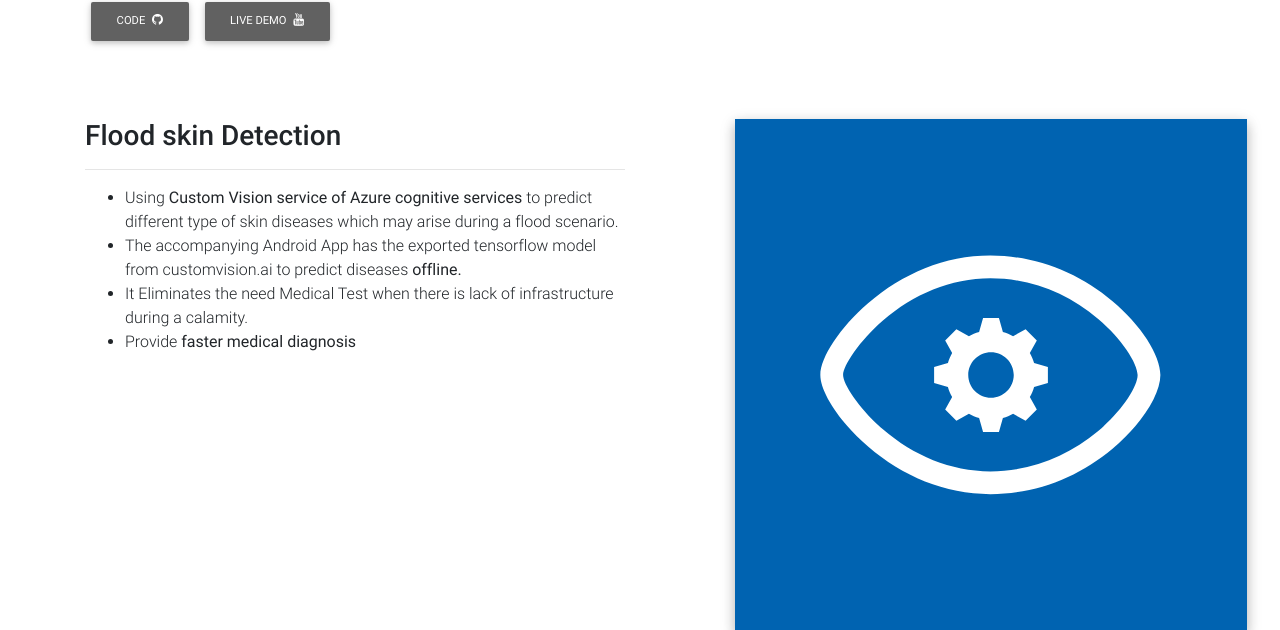
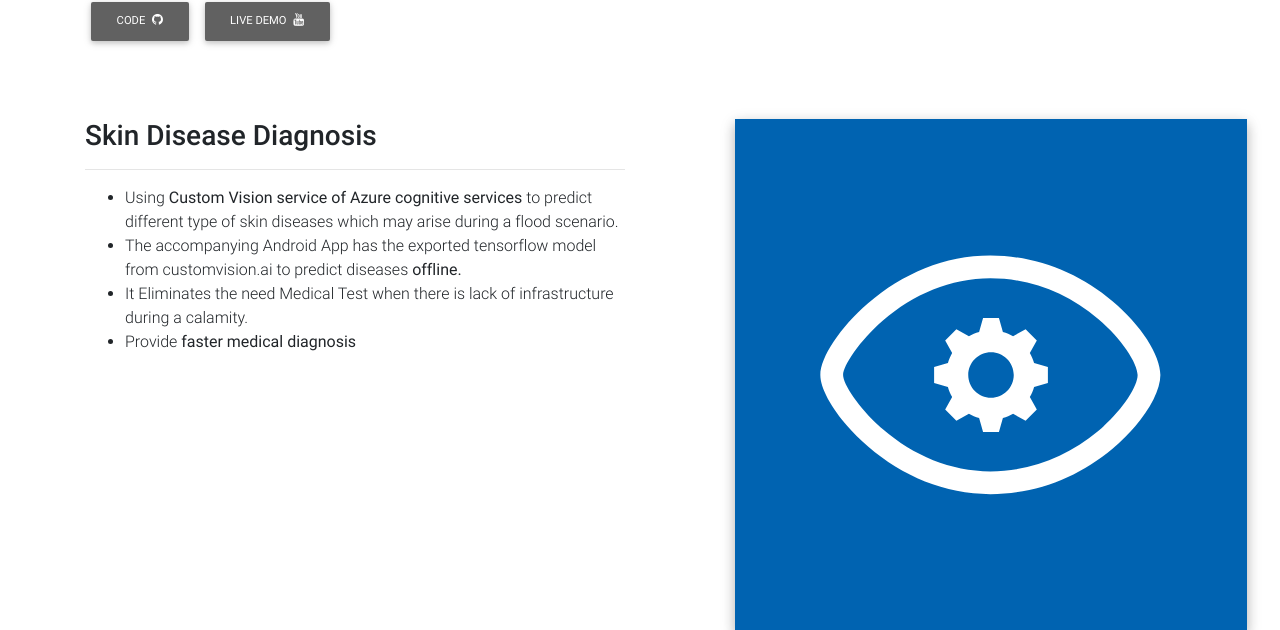
Before and after one commit to anshulahuja98/Codefundo-18-IITJ, a Flask app: page / in a window 1280 px wide. Shown: the part 2877-3507 px from the top of the page. Run offline with Flask 2, Linux system fonts and the light colour scheme; some libraries are stand-ins or nearby versions.

Commit message:
update skinapp descrip

```diff
--- a/main-server/templates/index.html
+++ b/main-server/templates/index.html
@@ -459,7 +459,7 @@
                 <div class="col-md-6 mb-4">
 
                     <!-- Main heading -->
-                    <h3 class="h3 mb-3">Flood skin Detection </h3>
+                    <h3 class="h3 mb-3">Skin Disease Diagnosis </h3>
                     <!-- Main heading -->
                     <hr>
                     <ul>
```
